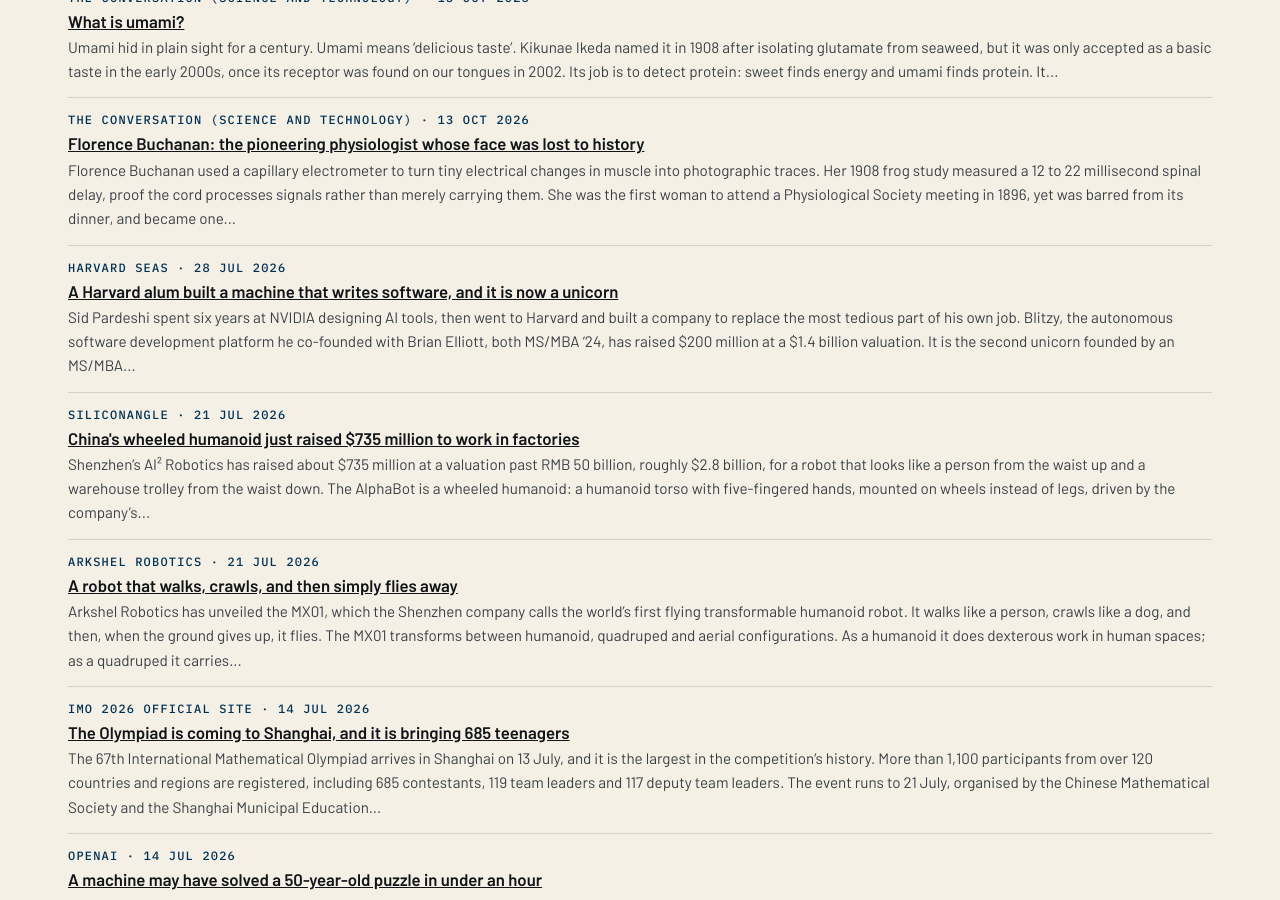
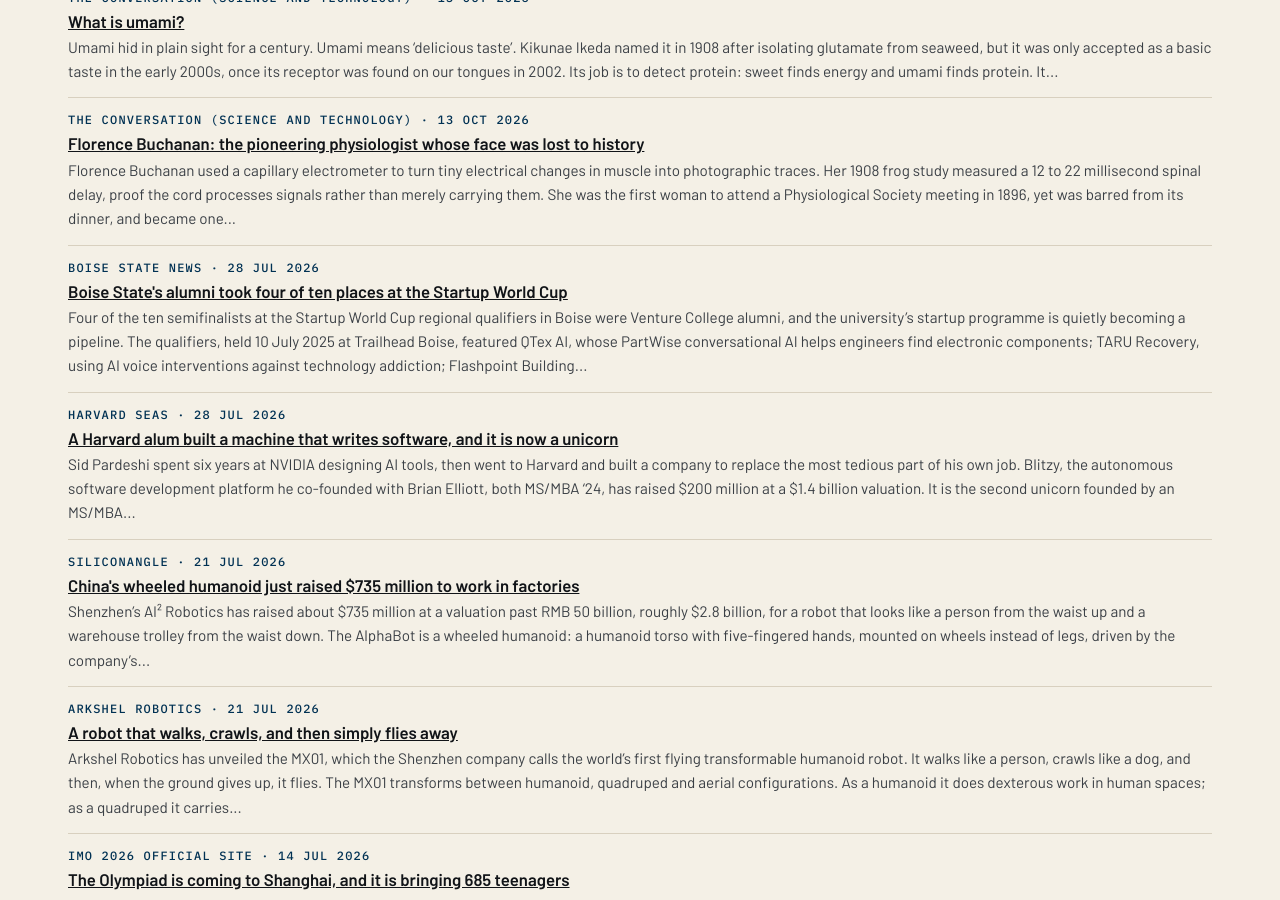
Before and after one commit to katz-news/katz.news, a Jekyll site: the page built from briefs/index.html, in a window 1280 px wide and 900 px high, scrolled down 14549 px. Built offline with Jekyll 4.4.1, drawn with Linux system fonts in a browser that asks for light colours.

Commit message:
Publish 2026-11-06

```diff
--- a/_data/build.yml
+++ b/_data/build.yml
@@ -1 +1 @@
-published_at: 2026-11-06T19:57:18Z
+published_at: 2026-11-06T19:58:13Z
--- /dev/null
+++ b/_posts/briefs/2026-11-06-boise-states-alumni-took-four-of-ten-places-at-the-startup-world-cup.md
@@ -0,0 +1,17 @@
+---
+published: true
+title: Boise State's alumni took four of ten places at the Startup World Cup
+date: 2026-07-28
+section: education
+source_name: Boise State News
+source_url: https://www.boisestate.edu/news/2025/07/07/venture-college-alumni-advance-to-startup-world-cup-regional-qualifiers/
+---
+Four of the ten semifinalists at the Startup World Cup regional qualifiers in Boise were Venture College alumni, and the university's startup programme is quietly becoming a pipeline.
+
+The qualifiers, held 10 July 2025 at Trailhead Boise, featured QTex AI, whose PartWise conversational AI helps engineers find electronic components; TARU Recovery, using AI voice interventions against technology addiction; Flashpoint Building Systems, founded by Nick Stoppello; and Rattler Medical, whose Life Hold container transports blood.
+
+Rattler Medical, founded by Donald Young, went on to win the regional and take the ticket to the San Francisco finals on 17 October, where a $1 million prize awaited.
+
+Four out of ten is not a coincidence. It is a system working, one founder at a time.
+
+Conclusion: Boise State is not producing startups by accident, but rather by design, and the design is starting to show.
```
